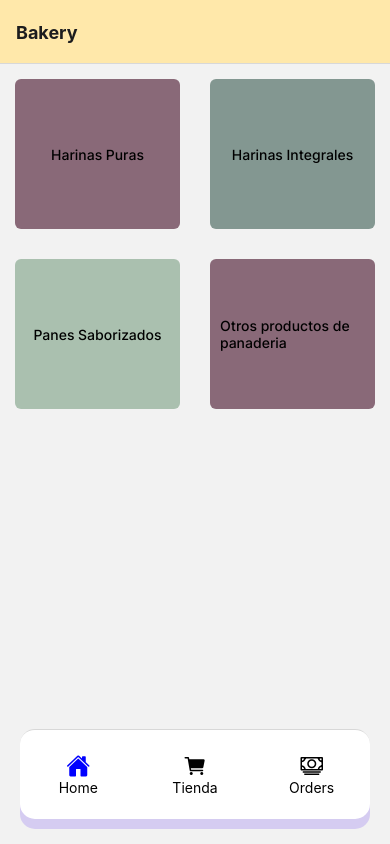
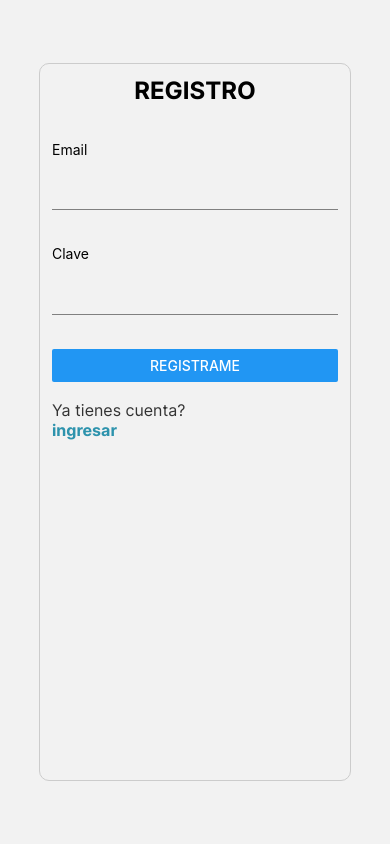
Before and after one commit to FabianDaSilva/App-Panaderia-React-Native, a React Native app: screen /Auth in a window 390 px wide. Built offline with nearby package versions, Linux system fonts and the light colour scheme.

Commit message:
14. Login & Autenticación 80%

```diff
--- a/constansts/Colors.js
+++ b/constansts/Colors.js
@@ -1,7 +1,10 @@
 export const COLORS={
-     primary:"#fff9e8",
-     secondary:"#ffe8aa",
-     neutralsOne:"#727678",
-     neutralsTwo:"#fbfcfd"
+     primary:'#2D93AD',
+    accent:'#aac0af',
+    DARK_SIENNA: "#450920",
+    MAROON: "#a53860",
+    BLUSH: "#da627d",
+    LIGTH_PINK: "#ffa5ab",
+    PEACH_PUFF: "#f9dbbd",
 
 }
--- a/constansts/DataBase.js
+++ b/constansts/DataBase.js
@@ -1 +1,3 @@
 export const URL_API = 'https://bakeryapp-6f738-default-rtdb.firebaseio.com/';
+
+export const URL_AUTH_SIGNUP ='https://securetoken.googleapis.com/v1/token?key=[AIzaSyCDIIjqHMxlLJgMuiT1LLtXnsShVwOmit4]';
--- /dev/null
+++ b/navigation/AuthNavigator.js
@@ -0,0 +1,15 @@
+import AuthScreen from '../screens/AuthScreen';
+import {createNativeStackNavigator} from '@react-navigation/native-stack';
+
+const Stack = createNativeStackNavigator();
+
+const AuthNavigator = () => (
+    <Stack.Navigator
+        initialRouteNam='Auth'
+        screenOptions={{ headerShown: false }}
+    >
+        <Stack.Screen name="Auth" component={AuthScreen} />
+    </Stack.Navigator>
+)
+
+export default AuthNavigator;
--- a/navigation/index.js
+++ b/navigation/index.js
@@ -1,13 +1,16 @@
+import React, { useState } from 'react';
 import {Text, View} from 'react-native';
 
-import { NavigationContainer } from '@react-navigation/native';
-import React from 'react';
+import AuthNavigator from './AuthNavigator';
+import {NavigationContainer} from '@react-navigation/native';
 import TabNavigator from './TabNavigator';
 
 const MainNavigation = () => {
+	const [user, setUser] = useState(null);
+
 	return (
 		<NavigationContainer>
-			<TabNavigator />
+			{user ? <TabNavigator /> : <AuthNavigator />}
 		</NavigationContainer>
 	);
 };
--- /dev/null
+++ b/screens/AuthScreen.js
@@ -0,0 +1,109 @@
+import {
+	Button,
+	KeyboardAvoidingView,
+	Platform,
+	StyleSheet,
+	Text,
+	TextInput,
+	TouchableOpacity,
+	View,
+} from 'react-native';
+
+import {COLORS} from '../constansts/Colors';
+import {signup} from "../store/actions/auth.actions"
+import {useDispatch} from 'react-redux';
+import {useState} from 'react';
+
+const AuthScreen = () => {
+	const [email, setEmail] = useState('');
+	const [password, setPassword] = useState('');
+	const dispatch = useDispatch();
+	const title = 'REGISTRO';
+	const message = 'Ya tienes cuenta?';
+	const messageAction = 'ingresar';
+	const messageTarget = 'Login';
+	const handleSingUp = () => {
+		dispatch(signup(email, password));
+	}
+	return (
+		<KeyboardAvoidingView
+			behavior={Platform.OS === 'ios' ? 'padding' : 'height'}
+			style={styles.screen}
+		>
+			<View style={styles.container}>
+				<Text style={styles.title}>{title}</Text>
+				<View style={styles.inputContainer}>
+					<Text style={styles.label}>Email</Text>
+					<TextInput
+						style={styles.input}
+						keyboardType="email-address"
+						autoCapitalize="none"
+					/>
+					<Text style={styles.label}>Clave</Text>
+					<TextInput
+						style={styles.input}
+						secureTextEntry
+						autoCapitalize="none"
+					/>
+					<Button title="Registrame" onPress={handleSingUp}/>
+				</View>
+				<View style={styles.prompt}>
+					<Text style={styles.promptMessage}>{message}</Text>
+					<TouchableOpacity onPress={() => dispatch(login(email, password))}>
+						<Text style={styles.promptButton}>{messageAction}</Text>
+					</TouchableOpacity>
+				</View>
+			</View>
+		</KeyboardAvoidingView>
+	);
+};
+const styles = StyleSheet.create({
+	screen: {
+		flex: 1,
+		justifyContent: 'center',
+		alignItems: 'center',
+	},
+	title: {
+		fontSize: 24,
+		fontFamily: 'IBold',
+		marginBottom: 18,
+		textAlign: 'center',
+	},
+	container: {
+		width: '80%',
+		height: '85%',
+		maxWidth: 400,
+		padding: 12,
+		borderColor: '#ccc',
+		borderWidth: 1,
+		borderRadius: 10,
+		backgrounColor: 'white',
+	},
+	prompt: {
+		alingItems: 'center',
+	},
+	promptMessage: {
+		fontSize: 16,
+		fontFamily: 'IRegular',
+		color: '#333',
+	},
+	promptButton: {
+		fontSize: 16,
+		fontFamily: 'IBold',
+		color: COLORS.primary,
+	},
+	button: {
+		backgrounColor: COLORS.primary,
+	},
+	inputContainer: {
+		justifyContent: 'space-around',
+		height: '40%',
+	},
+	input: {
+		width: '100%',
+		borderBottomWidth: 1.5,
+		borderColor: 'grey',
+	},
+});
+
+export default AuthScreen;
--- /dev/null
+++ b/store/actions/auth.actions.js
@@ -0,0 +1,76 @@
+import {URL_AUTH_SIGNUP} from '../../constansts/DataBase';
+
+export const SIGNUP = 'SIGNUP';
+export const LOGIN = 'LOGIN';
+
+export const signup = (email, password) => {
+	return async (dispatch) => {
+		const response = await fetch(URL_AUTH_SIGNUP, {
+			method: 'POST',
+			header: {
+				'Content-Type': 'application/json',
+			},
+			body: JSON.stringify({
+				email,
+				password,
+				returnSecureToken: true,
+			}),
+		});
+
+		if (!response.ok) {
+			const errorResponse = await response.json();
+			const errorID = errorResponse.error.message;
+
+			let message = 'No se ha podido registrar';
+			if (errorID === 'EMAIL_EXISTS') message = 'Este email ya esta registrado';
+
+			console.log(message);
+		}
+
+		const data = await response.json();
+
+		dispatch({
+			type: SIGNUP,
+			token: data.idToken,
+			userId: data.localId,
+		});
+	};
+};
+/*
+export const login = (email, password) => {
+	return async (dispatch) => {
+		const response = await fetch(URL_AUTH_SIGIN, {
+			method: 'POST',
+			header: {
+				'Content-Type': 'application/json',
+			},
+			body: JSON.stringify({
+				email,
+				password,
+				returnSecureToken: true,
+			}),
+		});
+
+		if (!response.ok) {
+			const errorResponse = await response.json();
+
+			const errorID = errorResponse.error.message;
+
+			let message = 'No se ha podido iniciar sesión';
+			if (errorID === 'EMAIL_NOT_FOUND') message = 'El email no existe';
+			if (errorID === 'INVALID_PASSWORD')
+				message = 'La contraseña no es correcta';
+
+			console.log(message);
+		}
+
+		const data = await response.json();
+
+		dispatch({
+			type: LOGIN,
+			token: data.idToken,
+			userId: data.localId,
+		});
+	};
+};
+ */
```
